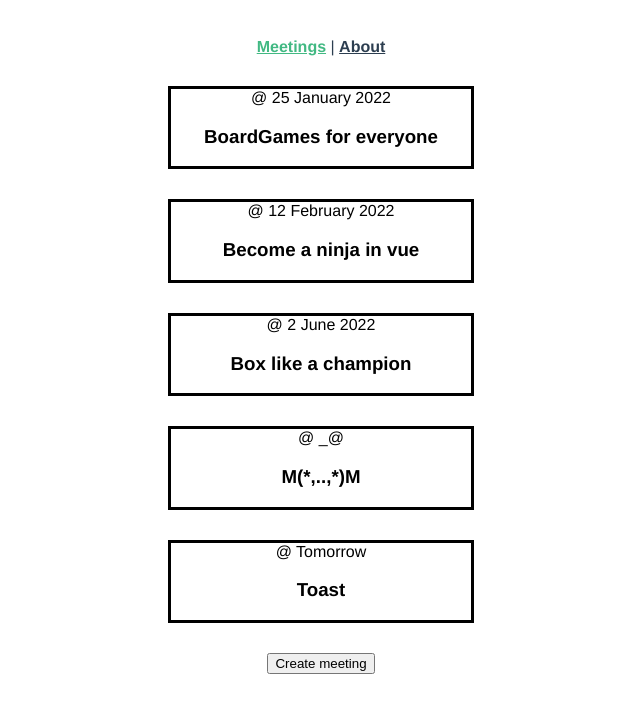
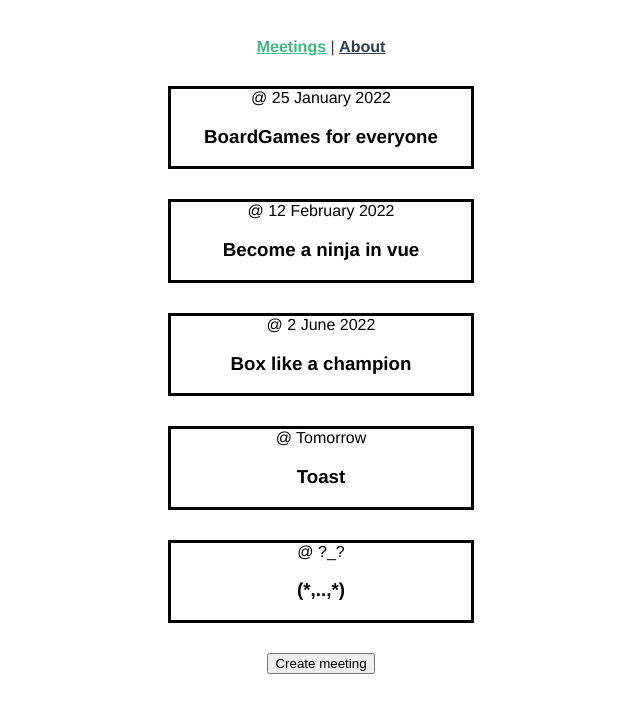
Before and after one commit to maximeNicot/my-vue-3, a Vue app: page / in a window 1280 px wide. Shown: the top 712 px of the page, without its empty margins (319-959 px from the left). Built offline with nearby package versions, Linux system fonts and the light colour scheme; data requests are answered from the project's data file.

Commit message:
Animating

```diff
--- a/db.json
+++ b/db.json
@@ -19,20 +19,20 @@
       "date": "2 June 2022"
     },
     {
-      "description": "Copypastas",
-      "title": "M(*,..,*)M",
-      "category": "Space",
-      "id": "bbd4a073-8e9f-4769-9639-3b72be9b3224",
-      "date": "_@",
-      "organizer": "Gome Jabar"
-    },
-    {
       "description": "Delicious Toast",
       "title": "Toast",
       "category": "",
       "id": "e4e4649f-27cd-4287-bdf9-a10897496389",
       "date": "Tomorrow",
       "organizer": "Gome Jabar"
+    },
+    {
+      "description": "",
+      "title": "(*,..,*)",
+      "category": "",
+      "id": "5da94ddf-7ed2-4f24-9eeb-004ea2b69ce8",
+      "date": "?_?",
+      "organizer": "Gome Jabar"
     }
   ]
 }
--- a/src/App.vue
+++ b/src/App.vue
@@ -3,7 +3,9 @@
     <router-link to="/">Meetings</router-link> |
     <router-link to="/about">About</router-link>
   </div>
-  <router-view />
+  <transition name="slide-fade" >
+    <router-view />
+  </transition>
 </template>
 
 <style>
@@ -27,4 +29,17 @@
 #nav a.router-link-exact-active {
   color: #42b983;
 }
+/*** TRANSITION ***/
+.slide-fade-enter {
+  transform: translateX(1000px);
+  opacity: 0;
+}
+.slide-fade-enter-active, .slide-fade-leave-active {
+  transition: all 0.5s ease-in;
+}
+.slide-fade-leave-to {
+  transform: translateX(-1000px);
+  opacity: 0;
+}
+
 </style>
--- a/src/components/Meeting.vue
+++ b/src/components/Meeting.vue
@@ -27,7 +27,7 @@ export default {
   transform: scale(1.01);
   box-shadow: 0 3px 12px 0 rgba(0, 0, 0, 0.2);
 }
-.meeting-link{
+.meeting-link {
   text-decoration: none;
   color: black;
 }
--- a/src/store/index.js
+++ b/src/store/index.js
@@ -18,7 +18,7 @@ export default createStore({
       MettingService.postMeeting(meeting)
         .then(() => {
           commit("ADD_EVENT", meeting);
-          toast.success("incremented!")
+          toast.success("New meeting !")
         })
         .catch((error) => {
           throw(error);
--- a/src/views/MeetingDetails.vue
+++ b/src/views/MeetingDetails.vue
@@ -10,7 +10,7 @@
 
 <script>
 import MettingService from "../services/MettingService";
-import { useToast } from 'vue-toastification'
+import { useToast } from "vue-toastification";
 import About from "../views/About";
 const toast = useToast();
 export default {
--- a/src/views/MeetingList.vue
+++ b/src/views/MeetingList.vue
@@ -39,4 +39,5 @@ export default {
   flex-direction: column;
   align-items: center;
 }
+
 </style>
```
